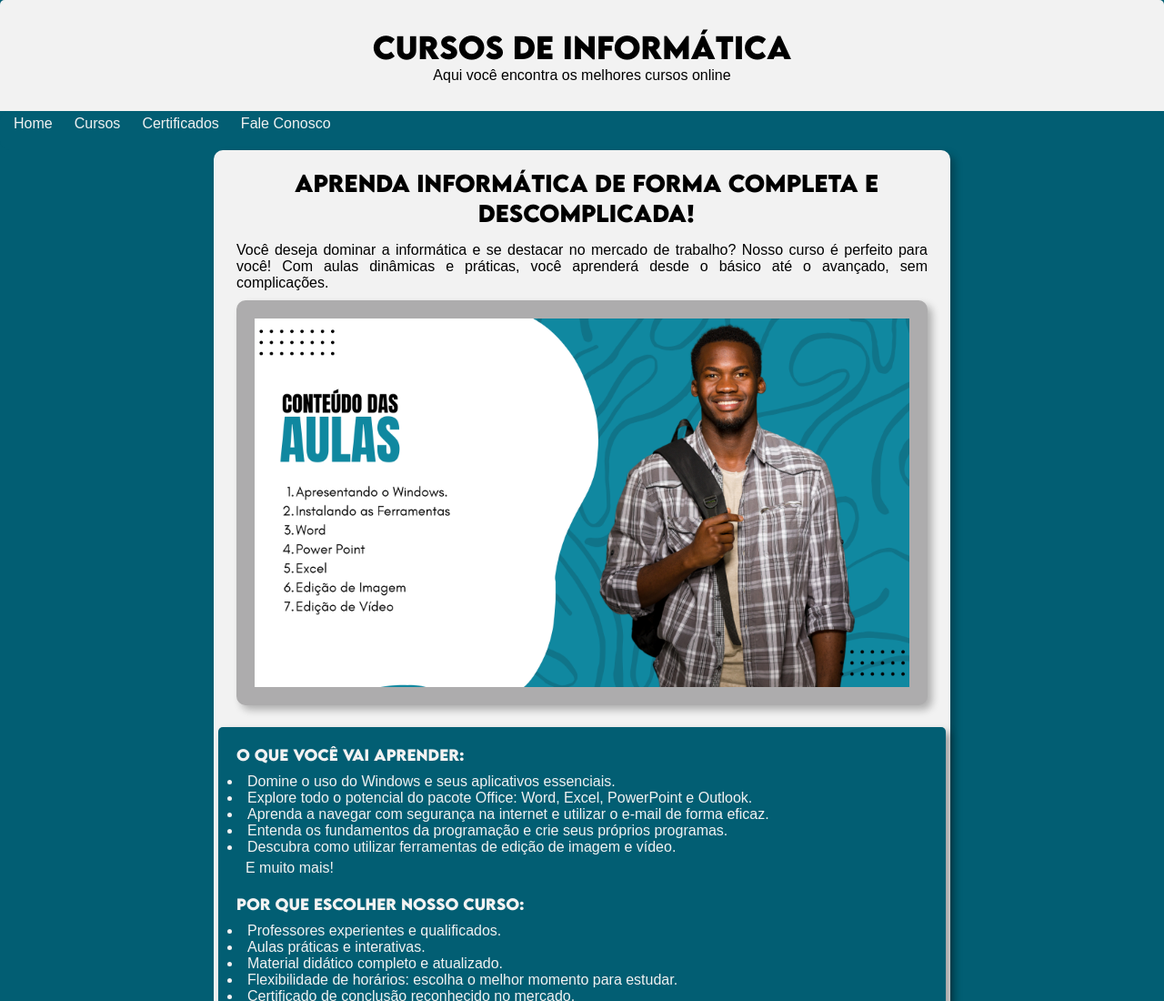
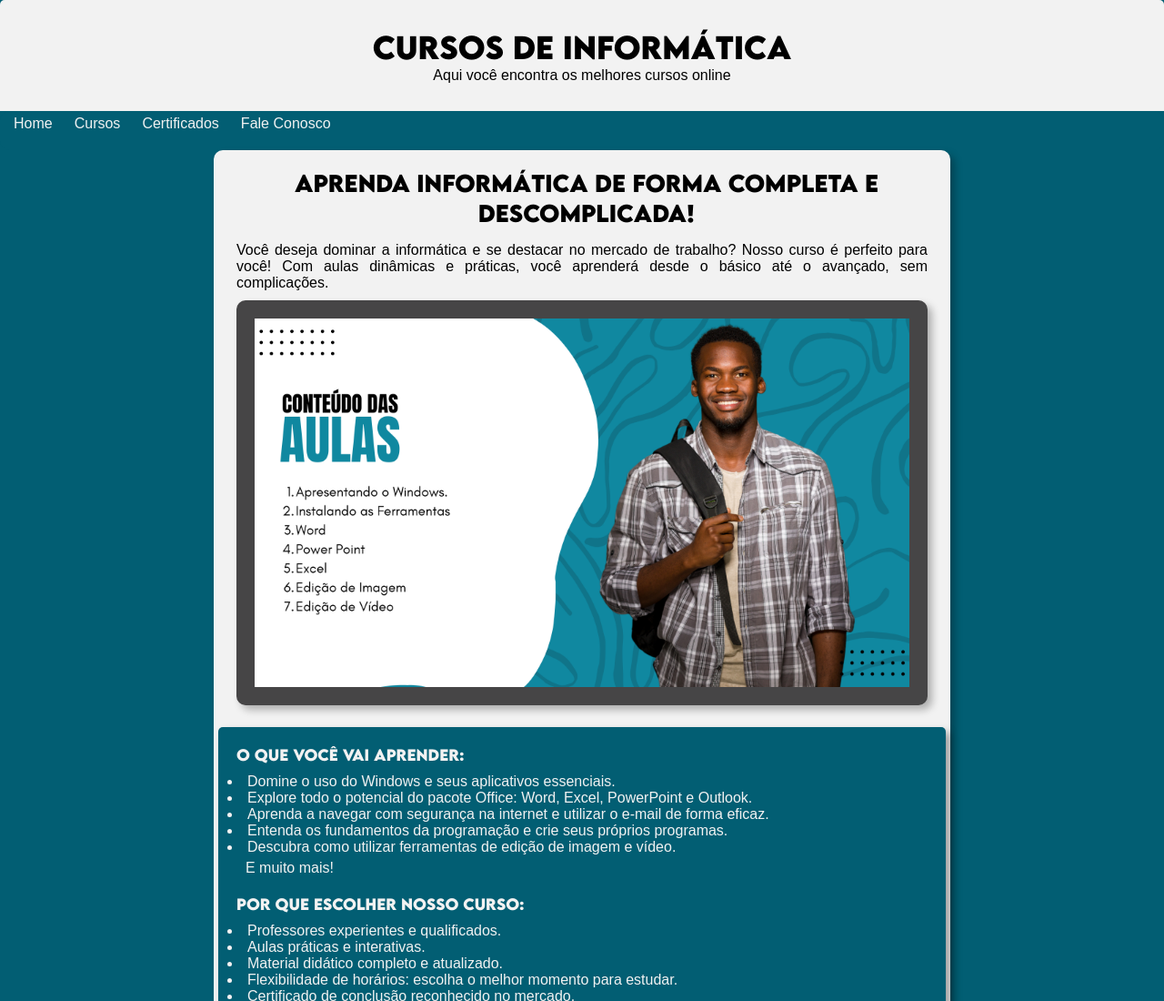
Before and after one commit to Luucaslima/primeiro-site, a plain HTML site: page index.html in a window 1280 px wide. Shown: the top 1100 px of the page at 91% size. Drawn offline with Linux system fonts and the light colour scheme.

Commit message:
Arrumando Site

```diff
--- a/estilo/style.css
+++ b/estilo/style.css
@@ -14,7 +14,7 @@
 :root {
     --font-padrao: Arial, helvetica, verdana, sans-serif;
     --font-destaque: "Lemon Milk", sans-serif;
-    --cor1: #ADACAD;
+    --cor1: #464546;
     --cor2: #F2F2F2;
     --cor3: #025E73;
     --cor4: #037F8C;
```
